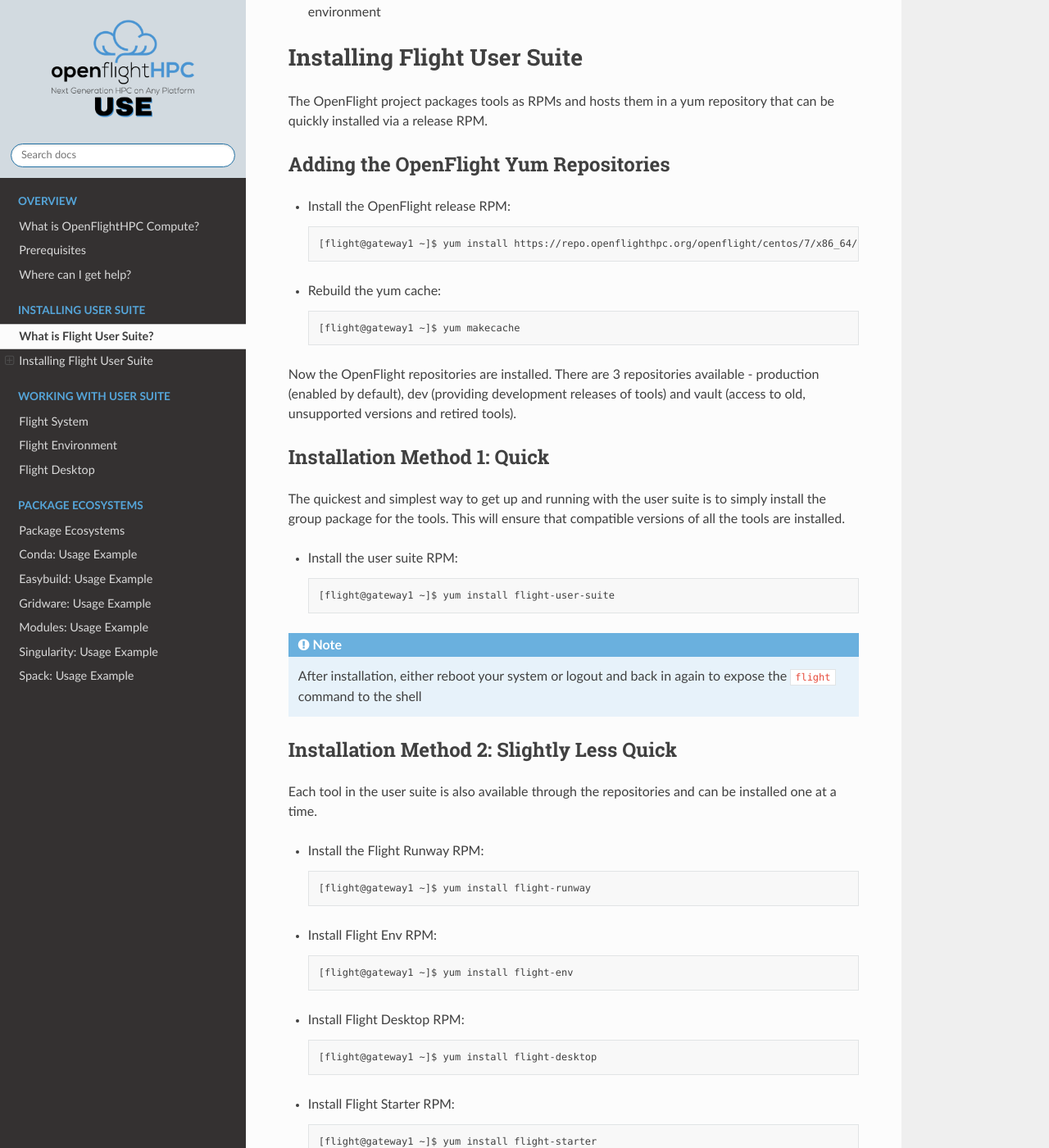
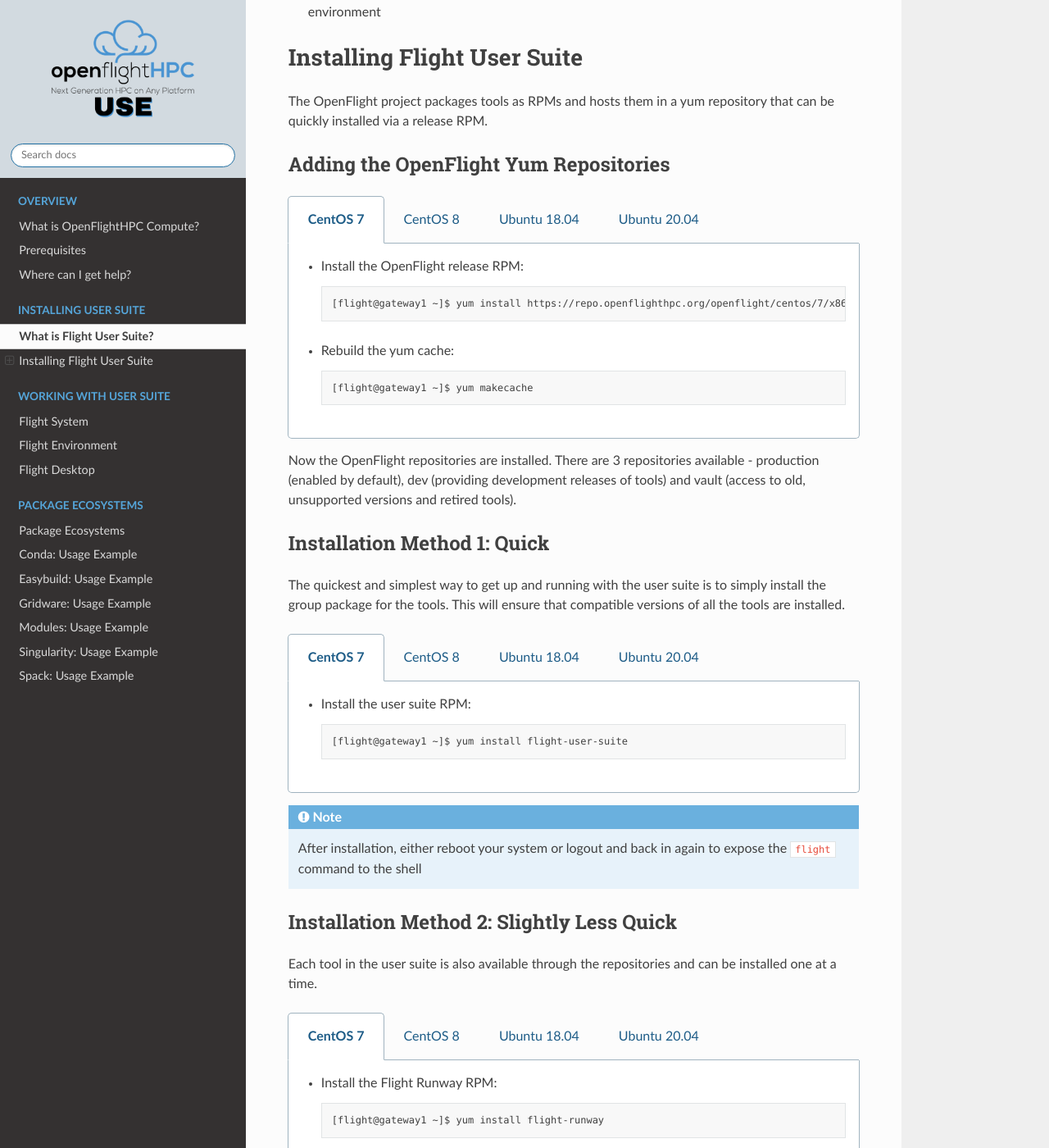
Before and after one commit to openflighthpc/use.openflighthpc.org, a Sphinx documentation site: the page built from docs/source/installing-user-suite/install.rst, in a window 1280 px wide and 1400 px high, scrolled down 565 px. Shown: the whole window at 82% size. Built offline with Sphinx 7.4.7 and the Read the Docs theme 2.0.0, drawn with Linux system fonts in a browser that asks for light colours.

Commit message:
Add tabs for different OS instructions

```diff
--- a/docs/source/installing-user-suite/install.rst
+++ b/docs/source/installing-user-suite/install.rst
@@ -22,13 +22,35 @@
 Adding the OpenFlight Yum Repositories
 ^^^^^^^^^^^^^^^^^^^^^^^^^^^^^^^^^^^^^^
 
-- Install the OpenFlight release RPM::
+.. tabs::
 
-    [flight@gateway1 ~]$ yum install https://repo.openflighthpc.org/openflight/centos/7/x86_64/openflighthpc-release-3-1.noarch.rpm
+    .. group-tab:: CentOS 7
 
-- Rebuild the yum cache::
+        - Install the OpenFlight release RPM::
 
-    [flight@gateway1 ~]$ yum makecache
+            [flight@gateway1 ~]$ yum install https://repo.openflighthpc.org/openflight/centos/7/x86_64/openflighthpc-release-3-1.noarch.rpm
+
+        - Rebuild the yum cache::
+
+            [flight@gateway1 ~]$ yum makecache
+
+    .. group-tab:: CentOS 8
+
+        - Install the OpenFlight release RPM::
+
+            [flight@gateway1 ~]$ dnf install https://repo.openflighthpc.org/openflight/centos/8/x86_64/openflighthpc-release-3-1.noarch.rpm
+
+        - Rebuild the yum cache::
+
+            [flight@gateway1 ~]$ dnf makecache
+
+    .. group-tab:: Ubuntu 18.04
+
+        Coming Soon...
+
+    .. group-tab:: Ubuntu 20.04
+
+        Coming Soon...
 
 Now the OpenFlight repositories are installed. There are 3 repositories available - production (enabled by default), dev (providing development releases of tools) and vault (access to old, unsupported versions and retired tools).
 
@@ -38,9 +60,27 @@
 
 The quickest and simplest way to get up and running with the user suite is to simply install the group package for the tools. This will ensure that compatible versions of all the tools are installed.
 
-- Install the user suite RPM::
+.. tabs::
 
-    [flight@gateway1 ~]$ yum install flight-user-suite
+    .. group-tab:: CentOS 7
+
+        - Install the user suite RPM::
+
+            [flight@gateway1 ~]$ yum install flight-user-suite
+
+    .. group-tab:: CentOS 8
+
+        - Install the user suite RPM::
+
+            [flight@gateway1 ~]$ dnf install flight-user-suite
+
+    .. group-tab:: Ubuntu 18.04
+
+        Coming Soon...
+
+    .. group-tab:: Ubuntu 20.04
+
+        Coming Soon...
 
 .. note:: After installation, either reboot your system or logout and back in again to expose the ``flight`` command to the shell
 
@@ -49,21 +89,51 @@
 
 Each tool in the user suite is also available through the repositories and can be installed one at a time.
 
-- Install the Flight Runway RPM::
+.. tabs::
 
-    [flight@gateway1 ~]$ yum install flight-runway
+    .. group-tab:: CentOS 7
 
-- Install Flight Env RPM::
+        - Install the Flight Runway RPM::
 
-    [flight@gateway1 ~]$ yum install flight-env
+            [flight@gateway1 ~]$ yum install flight-runway
 
-- Install Flight Desktop RPM::
+        - Install Flight Env RPM::
 
-    [flight@gateway1 ~]$ yum install flight-desktop
+            [flight@gateway1 ~]$ yum install flight-env
 
-- Install Flight Starter RPM::
+        - Install Flight Desktop RPM::
 
-    [flight@gateway1 ~]$ yum install flight-starter
+            [flight@gateway1 ~]$ yum install flight-desktop
+
+        - Install Flight Starter RPM::
+
+            [flight@gateway1 ~]$ yum install flight-starter
+
+    .. group-tab:: CentOS 8
+
+        - Install the Flight Runway RPM::
+
+            [flight@gateway1 ~]$ dnf install flight-runway
+
+        - Install Flight Env RPM::
+
+            [flight@gateway1 ~]$ dnf install flight-env
+
+        - Install Flight Desktop RPM::
+
+            [flight@gateway1 ~]$ dnf install flight-desktop
+
+        - Install Flight Starter RPM::
+
+            [flight@gateway1 ~]$ dnf install flight-starter
+
+    .. group-tab:: Ubuntu 18.04
+
+        Coming Soon...
+
+    .. group-tab:: Ubuntu 20.04
+
+        Coming Soon...
 
 .. note:: After installation, either reboot your system or logout and back in again to expose the ``flight`` command to the shell
 
```
